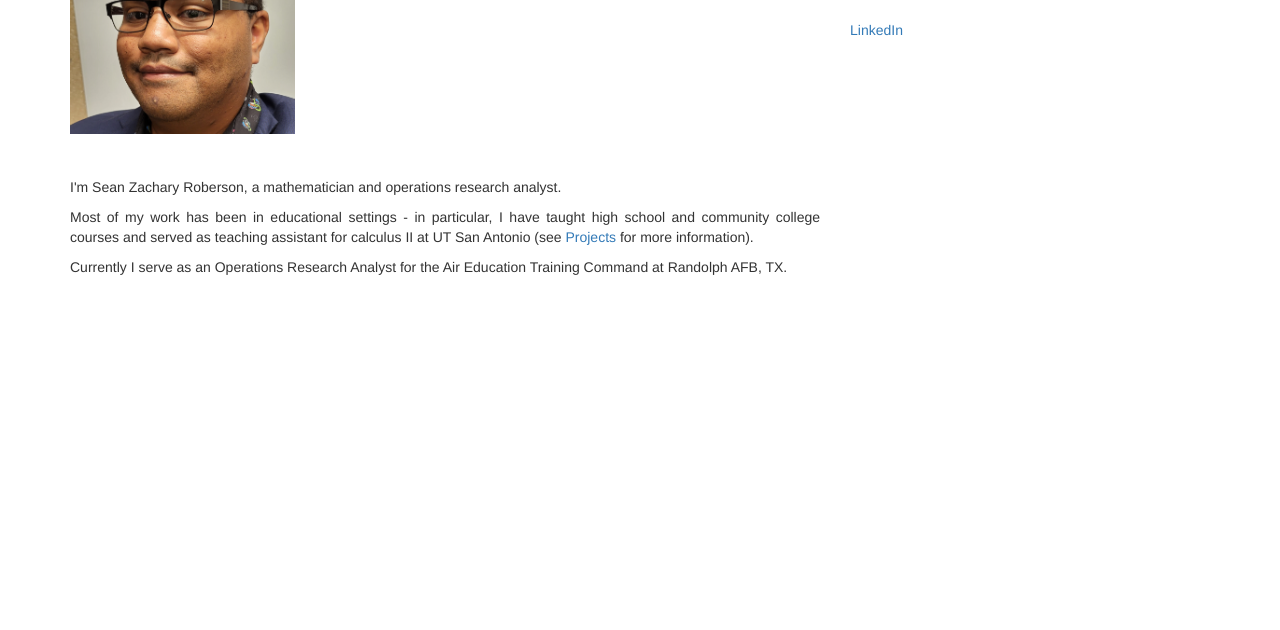
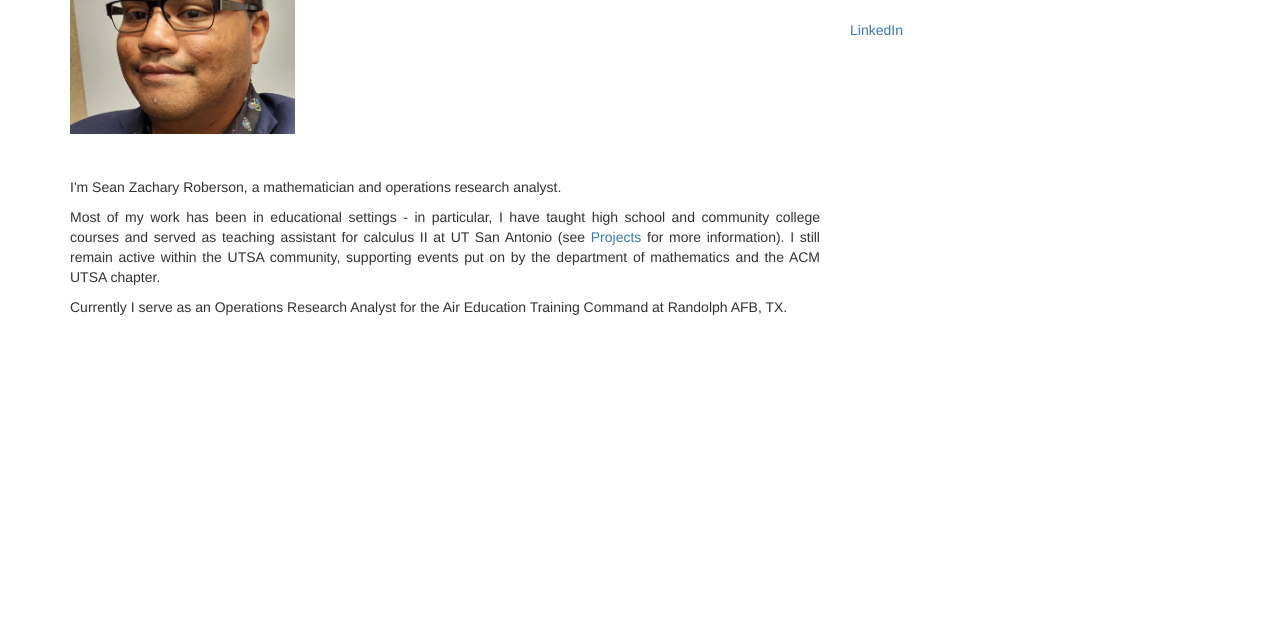
Before and after one commit to SZRoberson/szroberson.github.io, a plain HTML site: page index.html in a window 1280 px wide. Shown: the part 170-800 px from the top of the page. Drawn offline with nearby package versions, Linux system fonts and the light colour scheme.

Commit message:
Updated CV. Updated bio.

```diff
--- a/index.html
+++ b/index.html
@@ -59,7 +59,8 @@
 
                 <div style="margin-top:3%; text-align:justify;">
 					<p>I'm Sean Zachary Roberson, a mathematician and operations research analyst.</p>
-          <p>Most of my work has been in educational settings - in particular, I have taught high school and community college courses and served as teaching assistant for calculus II at UT San Antonio (see <a href="#Projects">Projects</a> for more information).</p>
+          <p>Most of my work has been in educational settings - in particular, I have taught high school and community college courses and served as teaching assistant for calculus II at UT San Antonio (see <a href="#Projects">Projects</a> for more information).
+          I still remain active within the UTSA community, supporting events put on by the department of mathematics and the ACM UTSA chapter.</p>
           <p>Currently I serve as an Operations Research Analyst for the Air Education Training Command at Randolph AFB, TX.</p>
                 </div>
             </div>
```
Also changed, not shown: 2 other files.
